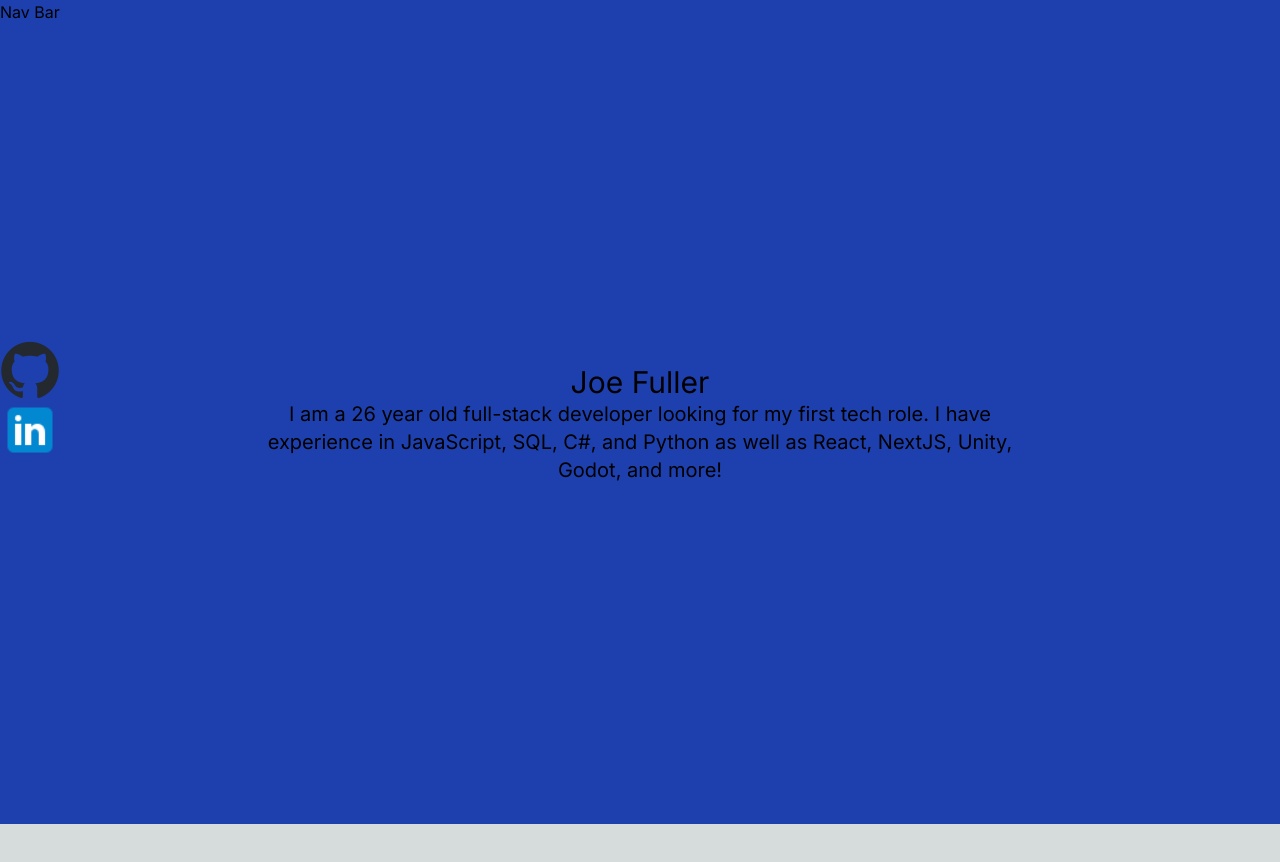
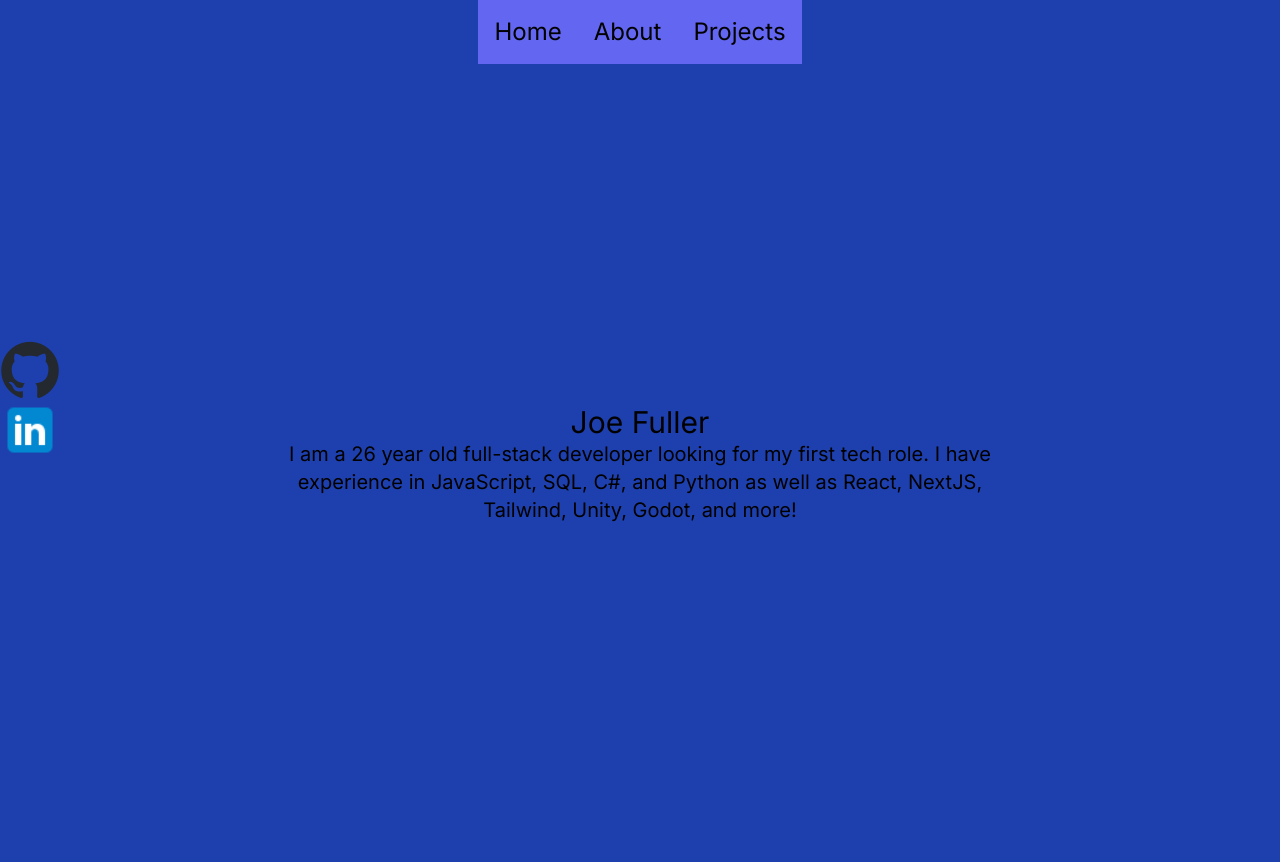
Before and after one commit to Joe-Fuller/portfolio, a Next.js app: page / in a window 1280 px wide. Before the commit the page ends 824 px from the top, so only its background shows below. Built offline with nearby package versions, Linux system fonts and the light colour scheme.

Commit message:
update navbar css

```diff
--- a/app/page.js
+++ b/app/page.js
@@ -11,7 +11,7 @@ export default function Home() {
           <p className="text-center text-xl">
             I am a 26 year old full-stack developer looking for my first tech
             role. I have experience in JavaScript, SQL, C#, and Python as well
-            as React, NextJS, Unity, Godot, and more!
+            as React, NextJS, Tailwind, Unity, Godot, and more!
           </p>
         </div>
       </div>
--- a/components/navBar.js
+++ b/components/navBar.js
@@ -1,3 +1,17 @@
+import Link from "next/link";
+
 export default function NavBar() {
-  return <div>Nav Bar</div>;
+  return (
+    <ul className="items-center justify-center space-y-8 md:flex md:space-y-0 text-2xl">
+      <li className="bg-indigo-500 p-4 hover:bg-indigo-300">
+        <Link href="/">Home</Link>
+      </li>
+      <li className="bg-indigo-500 p-4 hover:bg-indigo-300">
+        <Link href="/about">About</Link>
+      </li>
+      <li className="bg-indigo-500 p-4 hover:bg-indigo-300">
+        <Link href="/projects">Projects</Link>
+      </li>
+    </ul>
+  );
 }
```
